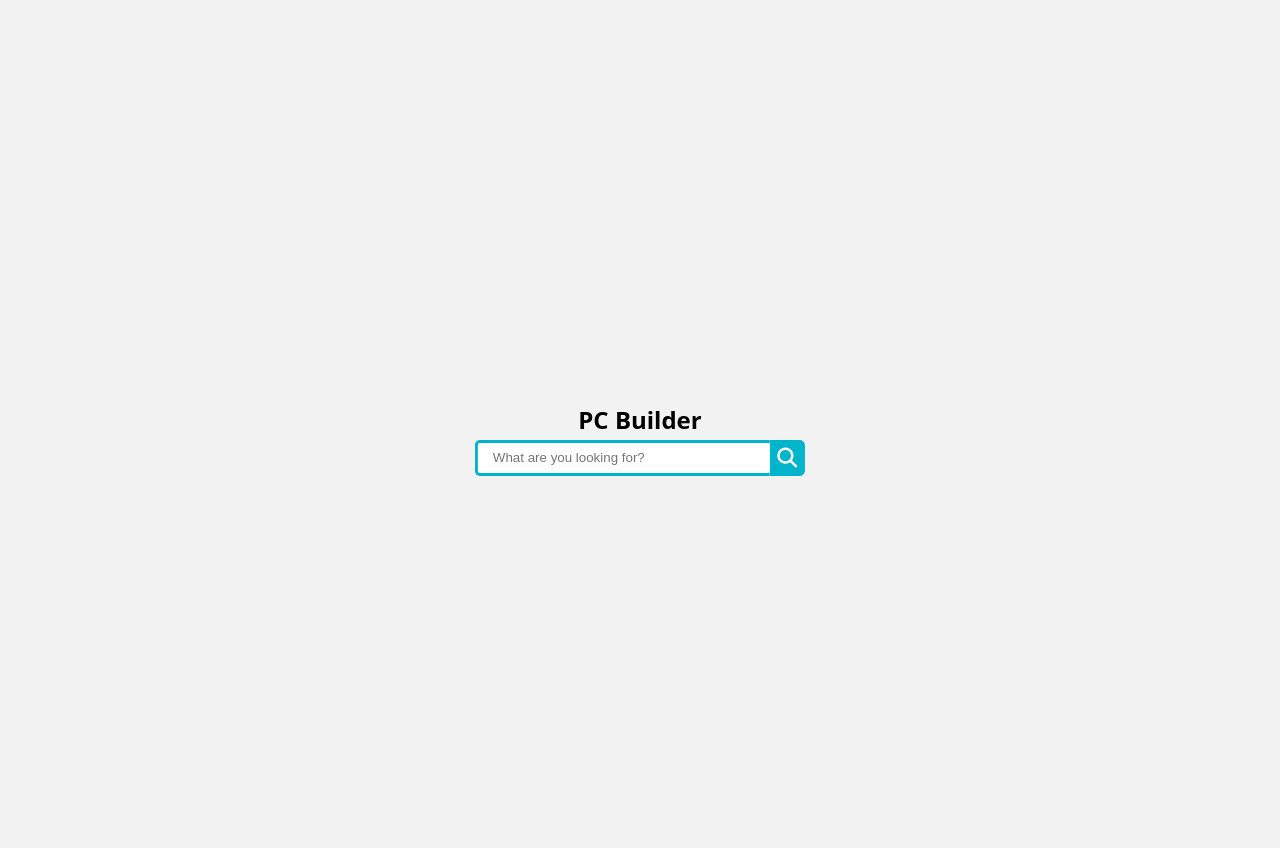
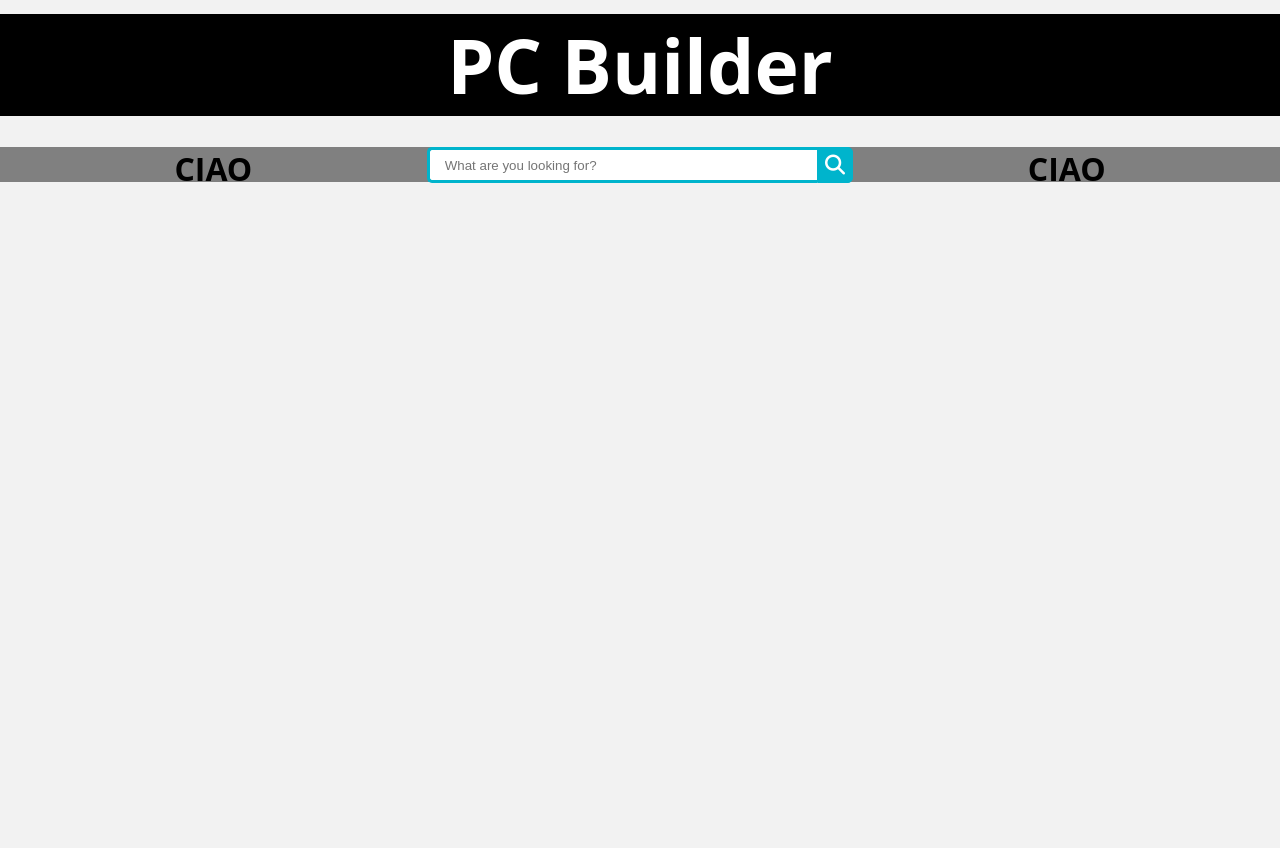
Before and after one commit to mokassino/prog_tecweb_pcbuilder, a Flask app: page / in a window 1280 px wide. After the commit the page ends 183 px from the top, so only its background shows below. Run offline with Flask 2, Linux system fonts and the light colour scheme.

Commit message:
debloated frontend

```diff
--- a/app/static/css/style.css
+++ b/app/static/css/style.css
@@ -8,34 +8,25 @@
     list-style: none;
   }
 
-
-.container {
-    width: 86%;
-    margin: 0 auto;
-  }
-
   a {
     color: white;
     font-size: 0.9rem;
   }
 
   body {
-    font-family: montserrat, sans-serif;
+    font-family: 'Open Sans', sans-serif;
     width: 100vw;
     height: 100vh;
     overflow: hidden;
+    background: #f2f2f2;
   }
 
 
   /* ================ SEARCH BAR ================= */
-  body{
-    background: #f2f2f2;
-    font-family: 'Open Sans', sans-serif;
-  }
+
 
   .search {
     width: 100%;
-    position: relative;
     display: flex;
   }
 
@@ -44,7 +35,7 @@
     border: 3px solid #00B4CC;
     border-right: none;
     padding: 15px;
-    height: 20px;
+    height: 15px;
     border-radius: 5px 0 0 5px;
     outline: none;
     color: #9DBFAF;
@@ -68,23 +59,48 @@
 
   /*Resize the wrap to see the search bar change!*/
   .wrap{
-    width: 30%;
-    position: relative;
-    top: 50%;
-    left: 50%;
-    transform: translate(-50%, -50%);
+    width: 100%;
+    left: 33%;
+    float: left;
   }
 
+  /* ================================== */
 
-  /* =============== SECTION ================= */
-  section {
+  /* ======== CONTAINERS ============== */
+
+  .container {
+    width: 100%;
+    margin: 0 auto;
+  }
+
+  .flex-container {
+    width: inherit;
+    float: left;
+  }
+
+  .grid-container {
     display: grid;
     place-items: center;
     width: 100vw;
-    height: 100%;
+    height: 25%;
     position: relative;
-    top: 3rem;
     left: 0;
     text-align: center;
     color: var(--color-light);
   }
+
+  .flexbox-container {
+    background-color: grey;
+    display: flex;
+    float: left;
+    width: 100%;
+    height: 50%;
+  }
+
+
+  /* ========== HEADER ========== */
+  .header {
+    background-color: black;
+    color: white;
+    font-size: 75px;
+  }
--- a/app/templates/index.html
+++ b/app/templates/index.html
@@ -7,10 +7,18 @@
    </head>
 
    <body>
-      <section>
+      <div class="grid-container">
+
          <div class="container">
-            <h1>PC Builder</h1>
-            <br>
+            <h1 class="header">PC Builder</h1>
+         </div>
+
+         <div class="flexbox-container">
+            <div class="flex-container">
+               <h1>CIAO</h1>
+            </div>
+
+
             <div class="wrap">
                <div class="search">
                   <input type="text" class="searchTerm" placeholder="What are you looking for?">
@@ -19,8 +27,15 @@
                </button>
                </div>
             </div>
+
+            <div class="flex-container">
+               <h1>CIAO</h1>
+            </div>
          </div>
-      </section>
+
+
+
+      </div>
 
    </body>
 </html>
```
